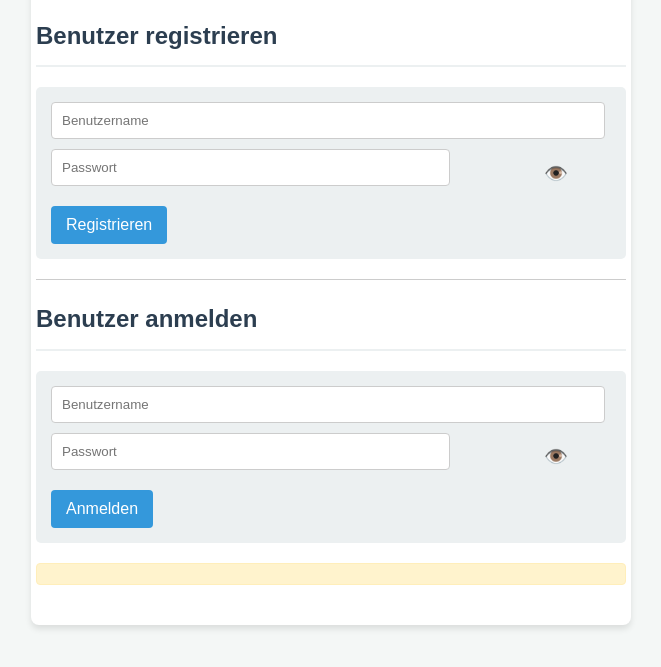
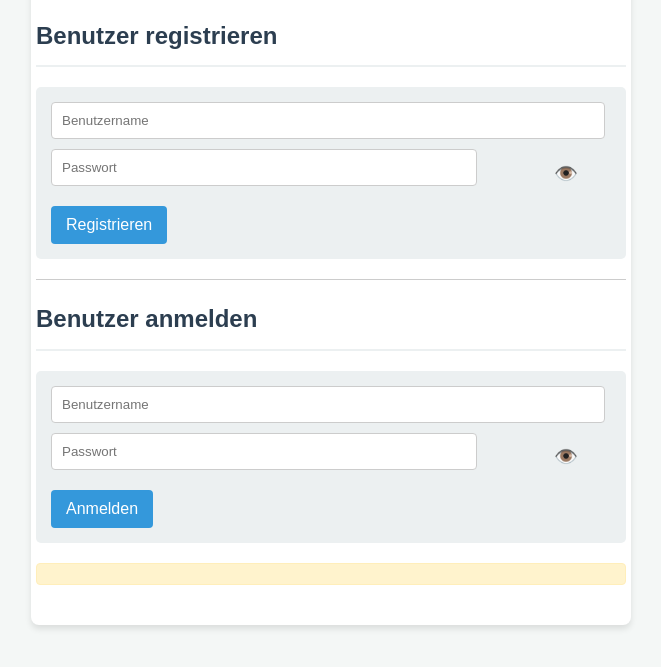
Before and after one commit to blumekonstantin11/safespeak-frontend-web, a website: page www/index.html in a window 1280 px wide. Shown: the part 133-800 px from the top of the page, without its empty margins (309-970 px from the left). Drawn offline with Linux system fonts and the light colour scheme.

Commit message:
Design-Fix V20: Passwort-Input-Breite auf 80% reduziert, um Überlappung mit Auge-Icon zu beheben.

```diff
--- a/www/index.html
+++ b/www/index.html
@@ -119,14 +119,14 @@
         }
 
         .password-container input {
-            width: 75%;
+            width: 80%;
             padding-right: 10px;
             box-sizing: border-box;
         }
 
         .password-container .toggle-password {
             position: absolute;
-            right: 15px;
+            right: 5px;
             top: 50%;
             transform: translateY(-50%);
             background: transparent;
```
